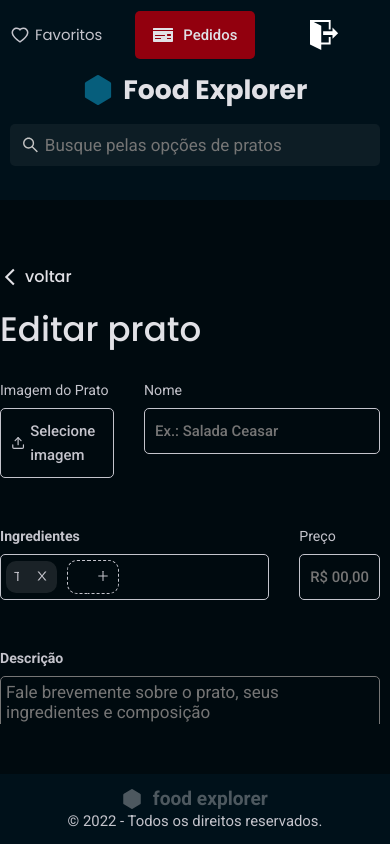
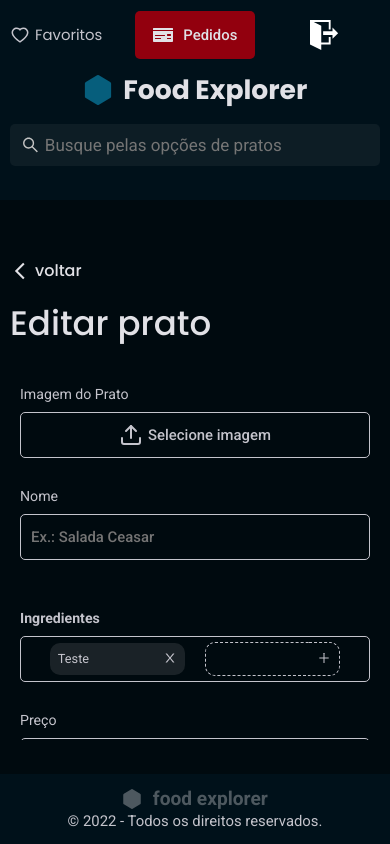
Before and after one commit to EduardoNGomes/Front_end_Explorer_Food, a React (Vite) app: page / in a window 390 px wide. Built offline with nearby package versions, Linux system fonts and the light colour scheme.

Commit message:
Create page New mobile version

```diff
--- a/src/pages/New/index.jsx
+++ b/src/pages/New/index.jsx
@@ -53,6 +53,7 @@ export const New = () => {
                   <Tag
                     value='Teste'
                     />
+
                   <Tag
                     isNew
                   />
--- a/src/pages/New/style.js
+++ b/src/pages/New/style.js
@@ -4,22 +4,25 @@ export const Container = styled.div`
   width: 100%;
   height: 100vh;
   display: grid;
-  grid-template-rows: auto auto 70px;
+  grid-template-rows: 100px auto 70px;
 
   grid-template-areas:
     'header'
     'content'
     'footer';
+
+  @media (max-width: 400px) {
+    grid-template-rows: auto auto 70px;
+  }
 `
 
 export const Content = styled.div`
   grid-area: content;
 
-  margin: 50px auto;
+  margin: 0 auto;
   width: 100%;
-  max-width: 1120px;
-  padding-right: 10px;
-  overflow: auto;
+  max-width: 1280px;
+  padding: 10px;
 
   h2 {
     font-family: ${({ theme }) => theme.COLORS.FONT_TEXT};
@@ -31,6 +34,10 @@ export const Content = styled.div`
   }
 
   form {
+    height: 50vh;
+    padding: 10px;
+    overflow-y: auto;
+
     display: flex;
     flex-direction: column;
     gap: 50px;
@@ -98,6 +105,7 @@ export const Content = styled.div`
 
   .tags {
     display: flex;
+    flex-wrap: wrap;
     gap: 10px;
     background: transparent;
     padding: 5px;
@@ -141,4 +149,38 @@ export const Content = styled.div`
     font-size: 1.4rem;
     color: ${({ theme }) => theme.COLORS.COLOR_TEXT_WHITE};
   }
+
+  @media (max-width: 400px) {
+    height: 60vh;
+    padding: 10px;
+    overflow-y: auto;
+    form {
+      height: auto;
+      overflow-y: hidden;
+    }
+    .wrapper {
+      flex-direction: column;
+    }
+    .files {
+      width: 100%;
+
+      label {
+        width: 100%;
+      }
+    }
+
+    .tags {
+      justify-content: center;
+      gap: 20px;
+      div {
+        width: 40%;
+      }
+    }
+    .price {
+      width: 100%;
+    }
+    .add {
+      width: 100%;
+    }
+  }
 `
```
